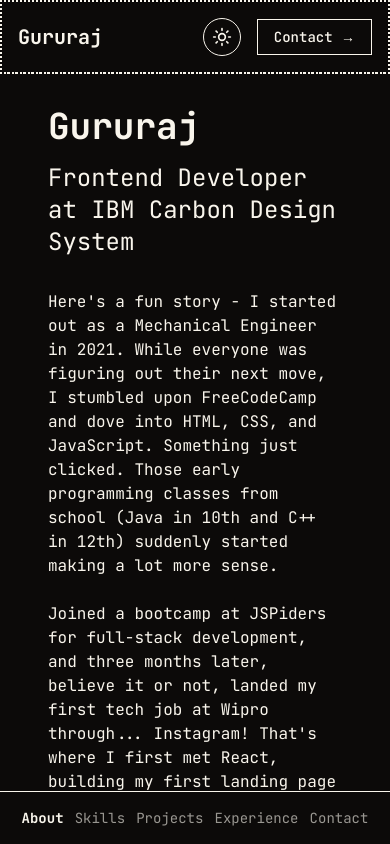
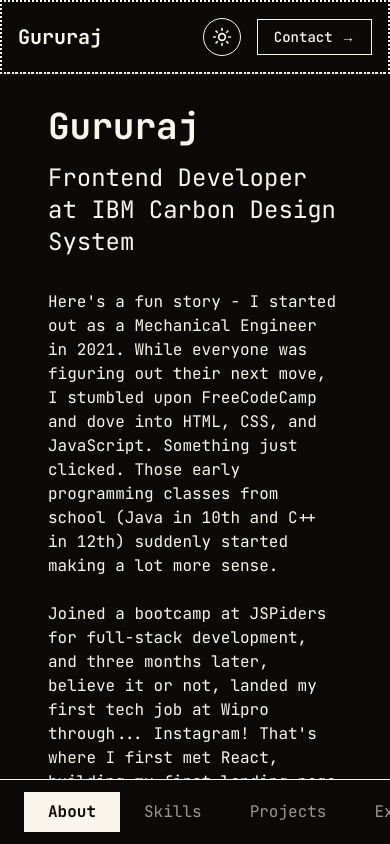
Before and after one commit to Gururajj77/gururaj-web-page, a Next.js app: page / in a window 390 px wide. Shown: the top 844 px of the page. Built offline with nearby package versions, Linux system fonts and the light colour scheme.

Commit message:
sidebar shit

```diff
--- a/app/components/sidebar.tsx
+++ b/app/components/sidebar.tsx
@@ -49,20 +49,33 @@
       </aside>
 
       {/* Mobile Navigation */}
-      <div className="lg:hidden fixed bottom-0 left-0 right-0 bg-background border-t border-border p-4 z-50">
-        <nav className="flex justify-around items-center">
+      <div className="lg:hidden fixed bottom-0 left-0 right-0 bg-background border-t border-border px-2 py-3 z-50 overflow-x-auto">
+        <nav className="flex items-center min-w-max mx-auto px-4">
+          {" "}
+          {/* Added min-w-max and removed justify-around */}
           {links.map((link) => (
+            <div key={link.href} className="relative px-3">
+              {" "}
+              {/* Added padding between items */}
               <Link
-              key={link.href}
                 href={link.href}
-              className={`text-sm transition-colors ${
+                className={`block px-3 py-2 rounded-md transition-colors relative z-10 whitespace-nowrap ${
                   pathname === link.href
-                  ? "text-foreground font-bold"
+                    ? "text-background font-bold"
                     : "text-foreground/60"
                 }`}
               >
                 {link.label}
               </Link>
+              {pathname === link.href && (
+                <motion.div
+                  className="absolute inset-0 rounded-md z-0"
+                  style={{ backgroundColor: "hsl(var(--border))" }}
+                  layoutId="mobile-nav-indicator"
+                  transition={{ type: "spring", duration: 0.5, bounce: 0.2 }}
+                />
+              )}
+            </div>
           ))}
         </nav>
       </div>
```
Lines whose indentation alone changed are shown as unchanged.
